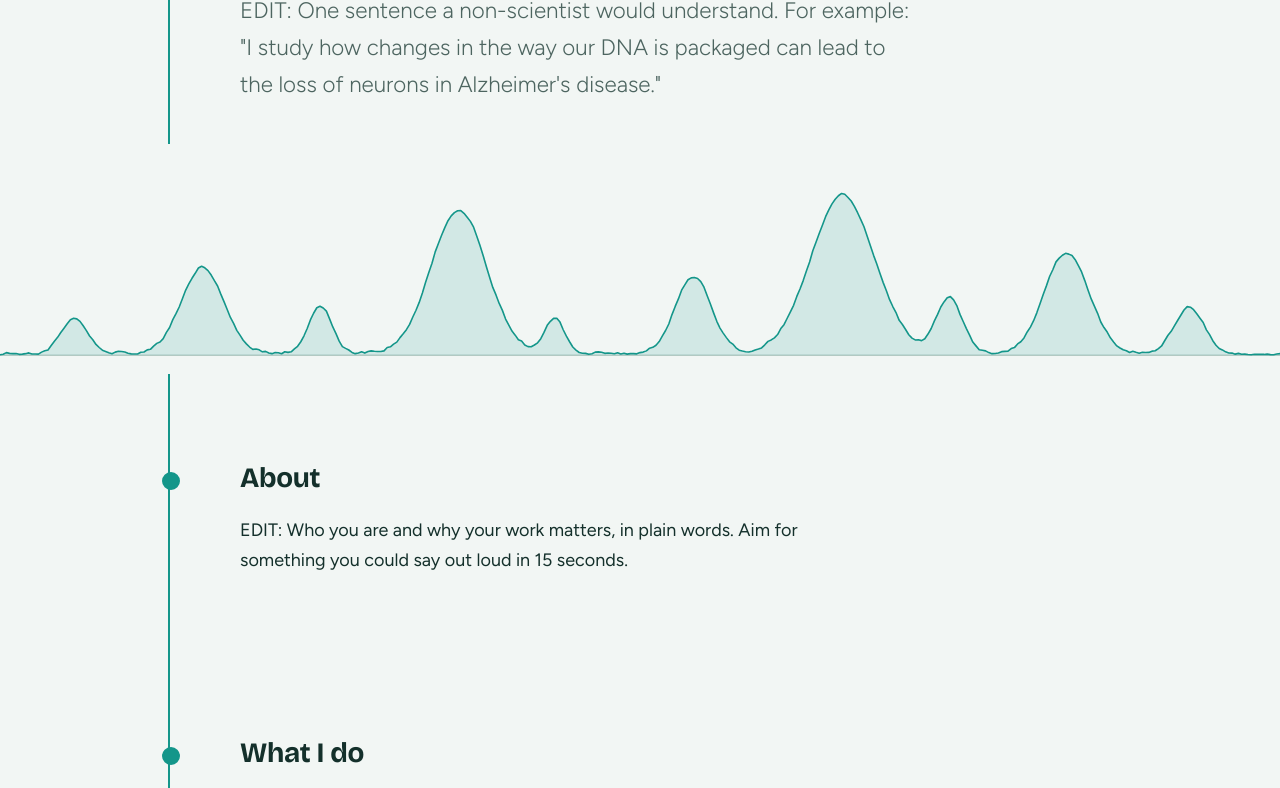
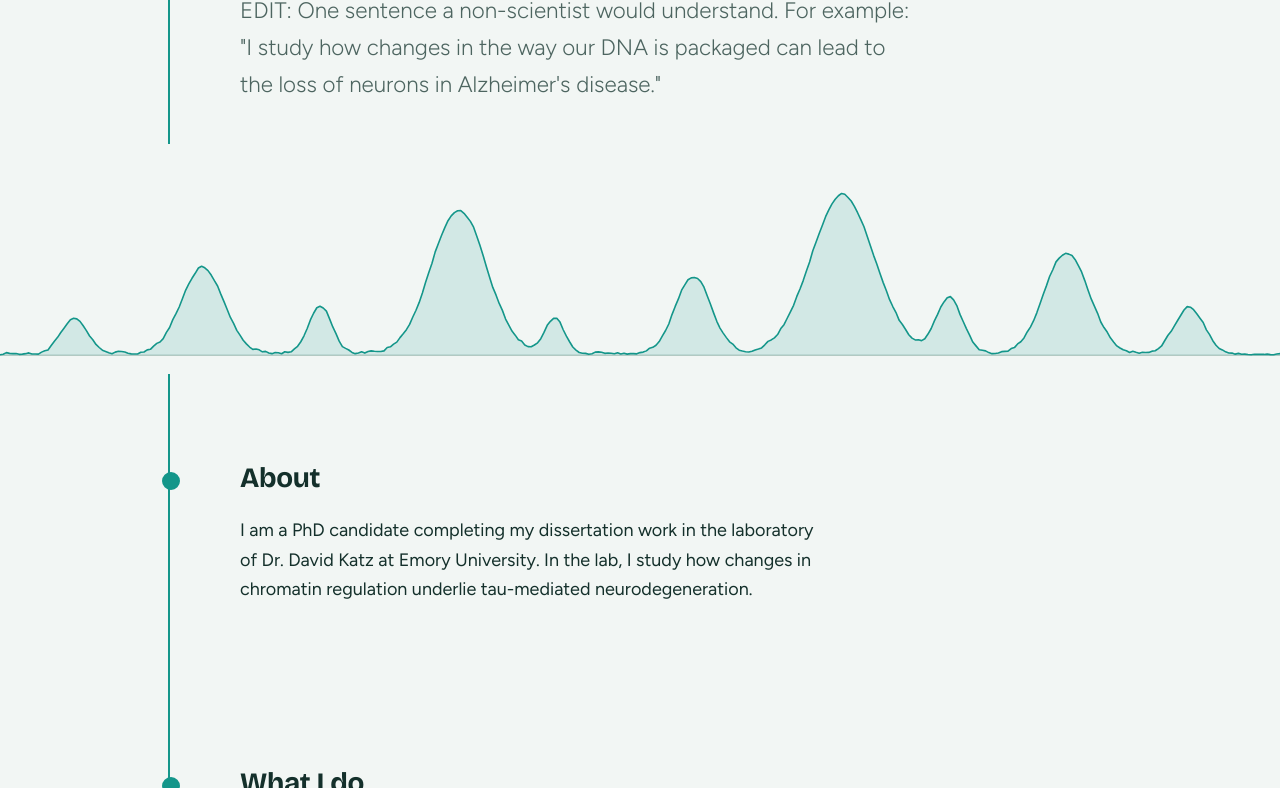
Before and after one commit to spgosrani/spgosrani.github.io, a plain HTML site: page index.html in a window 1280 px wide. Shown: the part 263-1051 px from the top of the page. Drawn offline with nearby package versions, Linux system fonts and the light colour scheme.

Commit message:
Update index.html

```diff
--- a/index.html
+++ b/index.html
@@ -57,8 +57,7 @@
     <section class="section" id="about">
       <h2>About</h2>
       <p>
-        EDIT: Who you are and why your work matters, in plain words.
-        Aim for something you could say out loud in 15 seconds.
+        I am a PhD candidate completing my dissertation work in the laboratory of Dr. David Katz at Emory University. In the lab, I study how changes in chromatin regulation underlie tau-mediated neurodegeneration.
       </p>
     </section>
 
```
